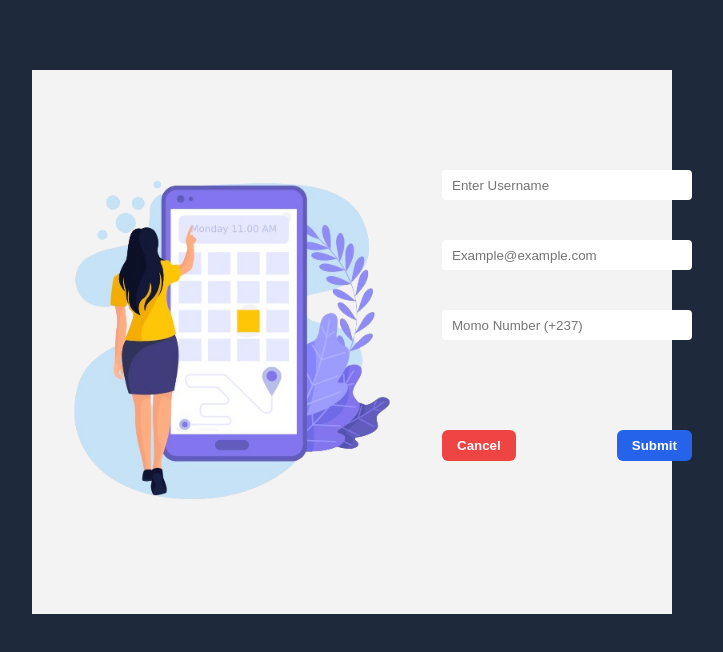
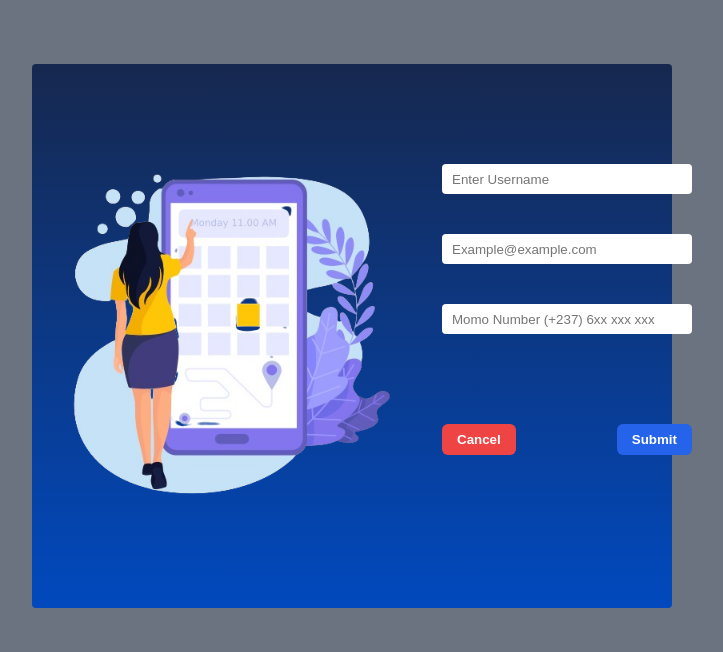
Before and after one commit to Iknite-Space/queueless, a React (Create React App) app in the folder app/: page /input in a window 1280 px wide. Shown: the top 652 px of the page, without its empty margins (288-1011 px from the left). Built offline with nearby package versions, Linux system fonts and the light colour scheme.

Commit message:
made some styling to the  customer input modal

```diff
--- a/app/src/components/CustomerInput.jsx
+++ b/app/src/components/CustomerInput.jsx
@@ -2,7 +2,10 @@ import React from "react";
 import '../styles/CustomerInput.css'
 
 function CustomerInput() {
-  return (
+  return (<>
+
+
+
     <div className="input-form-container">
       <div className="input-image">
         <img
@@ -17,7 +20,7 @@ function CustomerInput() {
 
         <input type="text" placeholder="Enter Username" id="" />
         <input type="email" placeholder="Example@example.com" id="" />
-        <input type="tel" placeholder="Momo Number (+237)" id="" />
+        <input type="tel" placeholder="Momo Number (+237) 6xx xxx xxx" id="" />
         </div>
 
         <div className="input-form-actions">
@@ -25,7 +28,7 @@ function CustomerInput() {
           <button className="submit-button">Submit</button>
         </div>
       </div>
-    </div>
+    </div></>
   );
 }
 
--- a/app/src/styles/CustomerInput.css
+++ b/app/src/styles/CustomerInput.css
@@ -1,6 +1,6 @@
 body {
-  background-color: var(--primary-dark);
-margin-top: 70px;
+  background-color: var(--text-muted);
+
 
 }
 
@@ -11,9 +11,13 @@ margin-top: 70px;
   display: flex;
   width: 50%;
   height: fit-content;
-  margin: auto;
-
-
+  margin: 5% auto;
+  border-radius: 4px;
+  -webkit-border-radius: 4px;
+  -moz-border-radius: 4px;
+  -ms-border-radius: 4px;
+  -o-border-radius: 4px;
+    background: linear-gradient(to bottom, #041844d2, #0149be);
 }
 
 /* code for the image section */
@@ -43,6 +47,8 @@ margin-top: 70px;
   padding: 10px;
   width: 250px;
   margin-bottom: 40px;
+  color:var(--text-dark);
+
 }
 
 .input-form-actions {
```
